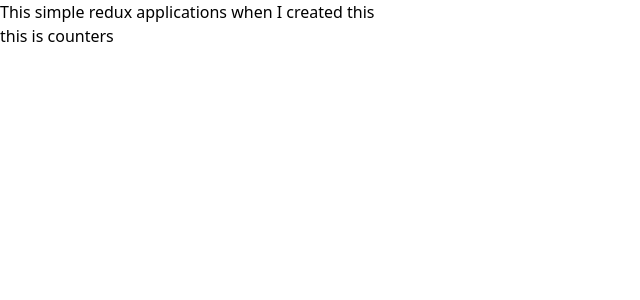
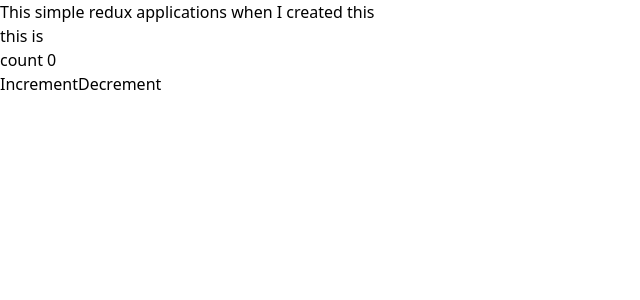
Before and after one commit to Umme-Nahida/simple-redux, a React (Vite) app: page / in a window 1280 px wide. Shown: the top 300 px of the page, without its empty margins (0-640 px from the left). Built offline with nearby package versions, Linux system fonts and the light colour scheme.

Commit message:
added increment and decrement

```diff
--- a/src/Components/Counter/Counter.jsx
+++ b/src/Components/Counter/Counter.jsx
@@ -1,9 +1,23 @@
-import React from 'react';
+import React, { useState } from 'react';
 
 const Counter = () => {
+    const [count,setCount] = useState(0)
+
+    const handleIncrement = ()=>{
+    setCount((preCount)=> preCount + 1)
+    }
+
+    const handleDecrement = ()=>{
+    setCount((preCount)=> preCount - 1)
+    }
+
     return (
         <div>
-            this is counters
+            this is
+            <h1>count {count} </h1>
+
+            <button onClick={handleIncrement}>Increment</button>
+            <button onClick={handleDecrement}>Decrement</button>
         </div>
     );
 };
```
